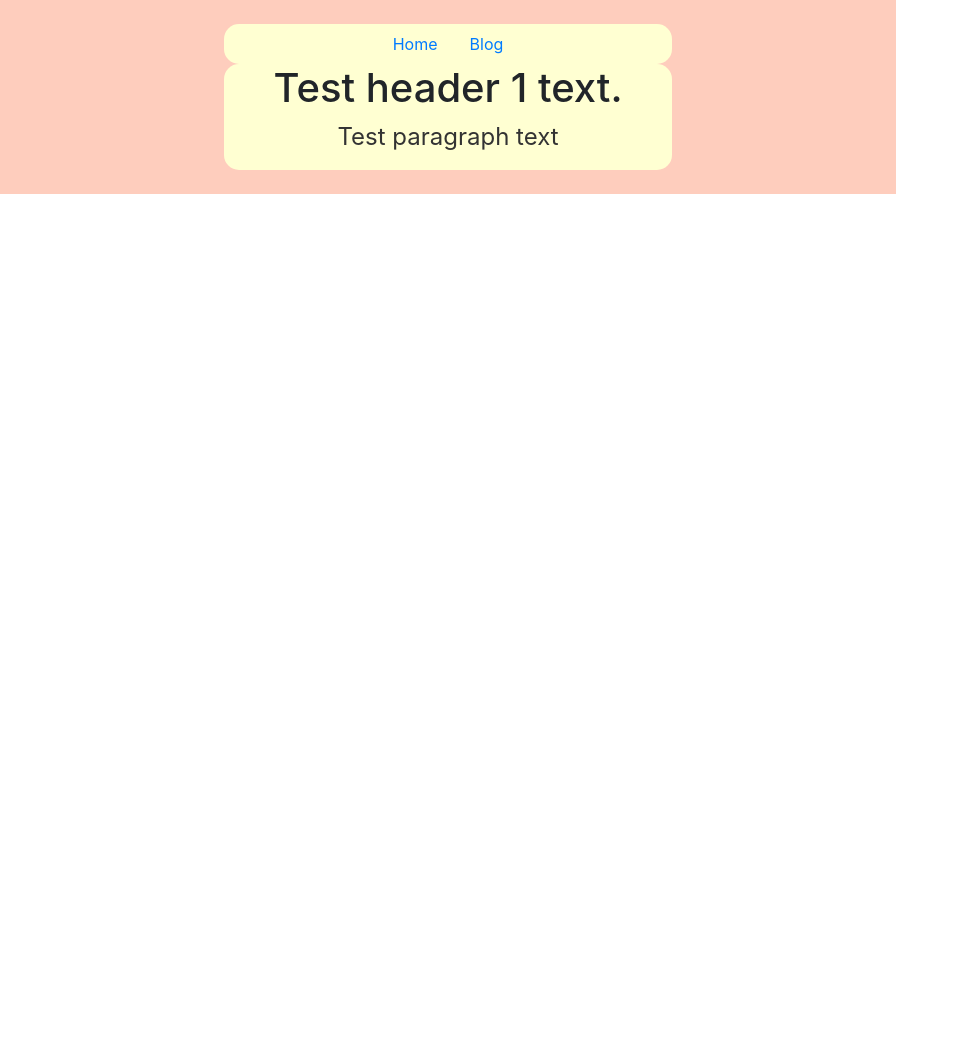
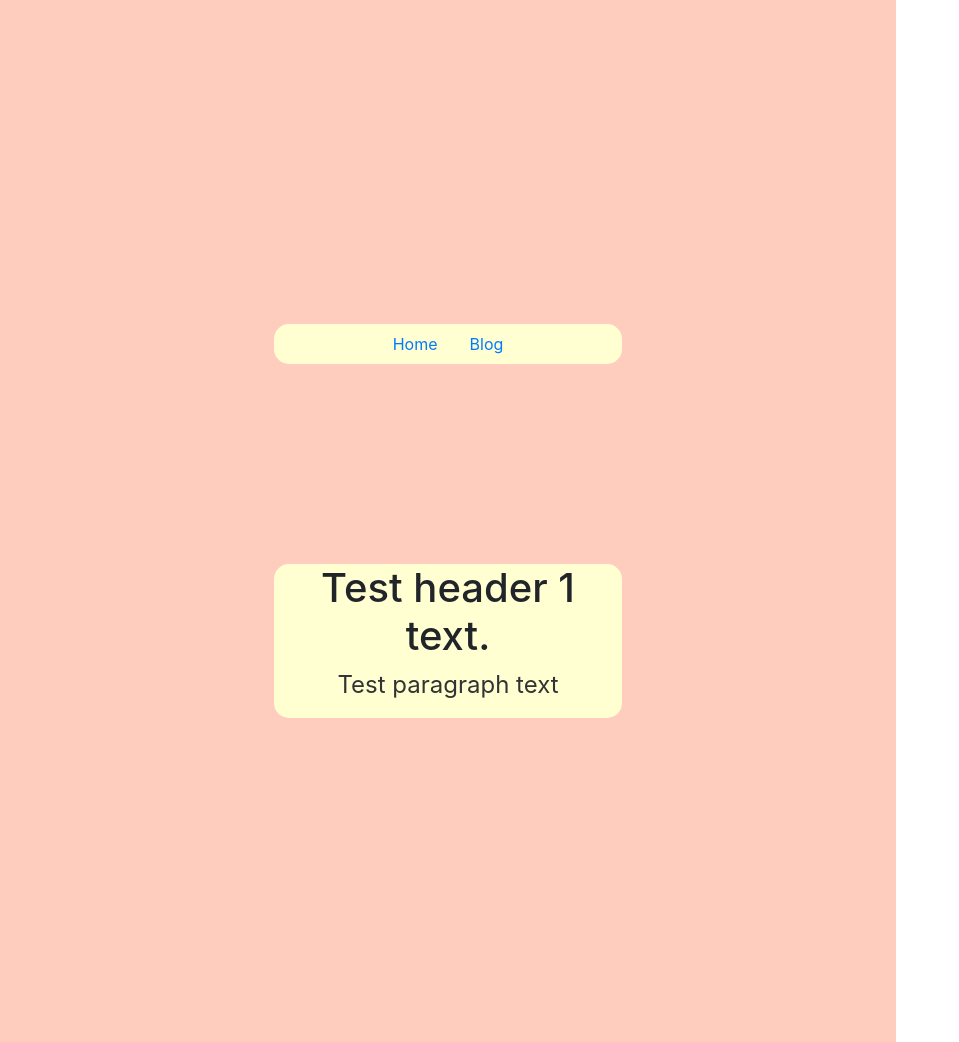
Before and after one commit to emilyripka/nano_NMR, a Jekyll site: the page built from index.html, in a window 1280 px wide. Shown: the whole page, without its empty margins (0-959 px from the left). Built offline with Jekyll 4.4.1, drawn with Linux system fonts in a browser that asks for light colours; before the commit the page ends 900 px from its top, so only the background shows below that.

```diff
--- a/css/main.css
+++ b/css/main.css
@@ -1,3 +1,6 @@
+.row {
+    padding: 100px;
+}
 .col-md {
     background-color: #ffffd2;
     border-radius: 15px 15px 15px 15px;
```
